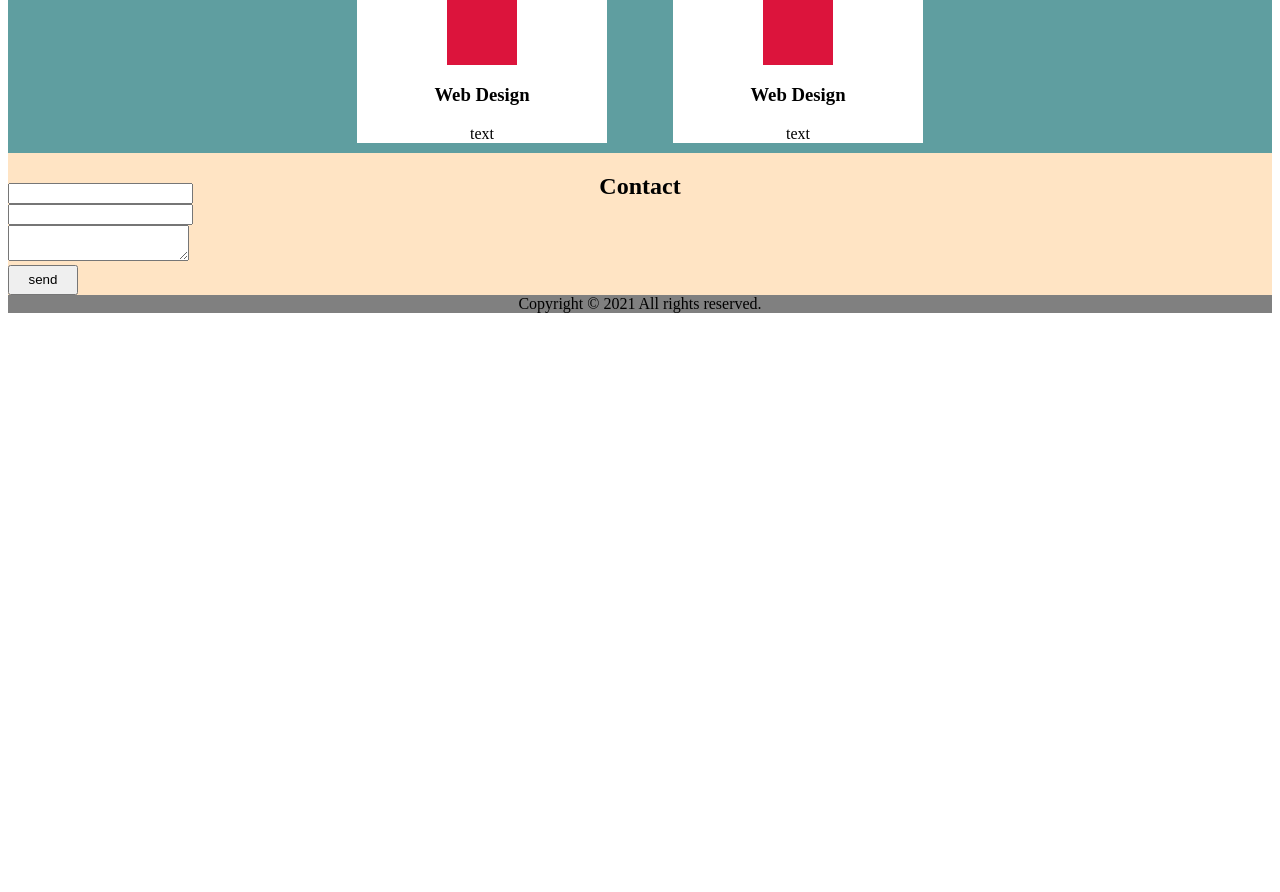
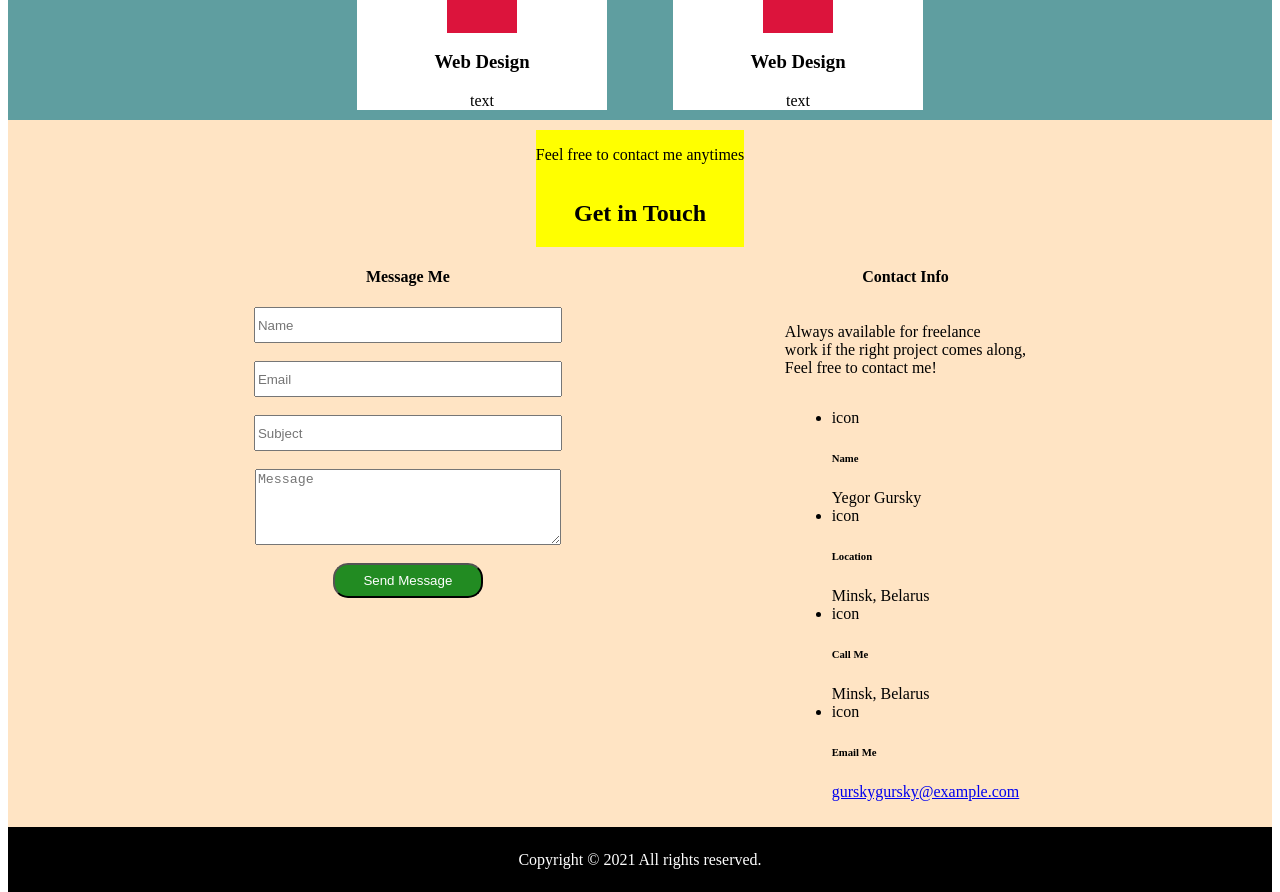
Before and after one commit to gurskygursky/portfolio, a React (Create React App) app: page / in a window 1280 px wide. Shown: the part 960-1852 px from the top of the page. Before the commit the page ends 1273 px from the top, so only its background shows below. Built offline with nearby package versions, Linux system fonts and the light colour scheme.

Commit message:
refactoring layout about, contacts, footer

```diff
--- a/src/components/About/About.js
+++ b/src/components/About/About.js
@@ -24,7 +24,6 @@ export const About = () => {
                     </div>
                     <div className={style.contentContact}>
                         <address className={style.contactInfo}>
-                                <div className={style.row}>
                                 <div className={style.singleInfo}>
                                     <span>Name:</span>
                                     <p>Yegor Gursky</p>
@@ -32,16 +31,12 @@ export const About = () => {
                                 <div className={style.singleInfo}><span>Age:</span>
                                     <p>29</p>
                             </div>
-                                </div>
-                                <div className={style.row}>
-
                                 <div className={style.singleInfo}>
                                     <span>Email:</span>
                                     <p><a href="mailto:gurskygursky@example.com">gurskygursky@example.com</a></p>
                                 </div>
                                 <div className={style.singleInfo}><span>From:</span>
                                     <p>Minsk, Belarus</p>
-                                    </div>
                                 </div>
                         </address>
                     </div>
--- a/src/components/About/About.module.css
+++ b/src/components/About/About.module.css
@@ -1,15 +1,19 @@
 .content {
     background-color: cornflowerblue;
-    height: 100vh;
+    height: max-content;
     display: flex;
     align-items: center;
+    align-content: center;
     flex-flow: column;
-    justify-content: space-evenly;
 }
+
 .sectionHeading {
     display: flex;
     flex-flow: column;
+    align-items: center;
     align-content: center;
+    background-color: yellow;
+
 }
 
 .sectionDescription {
@@ -26,17 +30,19 @@
     display: flex;
     align-items: center;
     flex-flow: row;
-    justify-content: space-evenly;
+    justify-content: space-between;
+}
 
+.infoImg {
+    background-color: white;
+    width: 300px;
+    height: 300px;
 }
-.infoImg {
-    background-color: darkslategrey;
 
-
-}
 .img {
 
 }
+
 .contentBlock {
 
 }
@@ -59,6 +65,7 @@
 .contentDescription {
 
 }
+
 .contentContact {
 
     font-size: 15px;
--- a/src/components/Contacts/Contacts.js
+++ b/src/components/Contacts/Contacts.js
@@ -4,16 +4,70 @@ import style from './Contacts.module.css';
 export const Contacts = () => {
     return (
         <div className={style.container}>
-            <div className={style.header}>
-                <h2>Contact</h2>
+            <div className={style.sectionHeader}>
+                <p>Feel free to contact me anytimes</p>
+                <h2>Get in Touch</h2>
             </div>
-            <form>
+            <div className={style.sectionContactsForm}>
+                <form className={style.messageForm}>
+                    <h4>Message Me</h4>
+                    <input className={style.input} type={'text'} placeholder={'Name'}/><br/>
+                    <input className={style.input} type={'email'} placeholder={'Email'}/><br/>
+                    <input className={style.input} type={'text'} placeholder={'Subject'}/><br/>
+                    <textarea className={style.textarea} placeholder={'Message'}/><br/>
+                    <button className={style.button}>Send Message</button>
+                </form>
+                <div className={style.sectionContactsInfo}>
+                    <h4>Contact Info</h4>
+                    <p>Always available for freelance<br/>
+                        work if the right project comes along,<br/>
+                        Feel free to contact me!<br/>
+                    </p>
+                    <ul>
+                        <li>
+                            <div>
+                                <span>icon</span>
+                                <div>
+                                    <h6>Name</h6>
+                                    <span>Yegor Gursky</span>
+                                </div>
+                            </div>
+                        </li>
+                        <li>
+                            <div>
+                                <span>icon</span>
+                                <div>
+                                    <h6>Location</h6>
+                                    <span>Minsk, Belarus</span>
+                                </div>
+                            </div>
+                        </li>
+                        <li>
+                            <div>
+                                <span>icon</span>
+                                <div>
+                                    <h6>Call Me</h6>
+                                    <span>Minsk, Belarus</span>
+                                </div>
+                            </div>
+                        </li>
+                        <li>
+                            <div>
+                                <span>icon</span>
+                                <div>
+                                    <h6>Email Me</h6>
+                                    <span>
+                                        <a href="mailto:gurskygursky@example.com">
+                                            gurskygursky@example.com
+                                        </a>
+                                    </span>
+                                </div>
+                            </div>
+                        </li>
+                    </ul>
+                </div>
+            </div>
+        </div>
 
-                <input/><br/>
-                <input/><br/>
-                <textarea/><br/>
-            </form>
-            <button className={style.button}>send </button>
-        </div>
     );
 }
--- a/src/components/Contacts/Contacts.module.css
+++ b/src/components/Contacts/Contacts.module.css
@@ -1,16 +1,61 @@
 .container {
-    height: 100vh;
+    display: flex;
+    flex-direction: column;
+    align-items: center;
+    align-content: center;
     background: bisque;
+    padding: 10px;
+    height: max-content;
+
+}
+
+.sectionContactsForm {
+    width: 80%;
+    display: flex;
+    flex-flow: row;
+    align-items: start;
+    align-content: center;
+    justify-content: space-around;
+    flex-wrap: wrap;
+
 }
 
 .button {
-    width: 70px;
-    height: 30px;
-
+    width: 150px;
+    height: 35px;
+    border-radius: 15px;
+    background-color: forestgreen;
+    color: white;
 }
 
-.header {
+.messageForm {
     display: flex;
+    flex-flow: column;
+    align-items: center;
+    align-content: center;
+}
+
+.textarea {
+    height: 70px;
+    width: 300px;
+}
+
+.input {
     height: 30px;
-    justify-content: center;
+    width: 300px;
 }
+
+.sectionHeader {
+    background-color: yellow;
+    display: flex;
+    flex-flow: column;
+    align-items: center;
+    align-content: center;
+}
+
+.sectionContactsInfo {
+    display: flex;
+    flex-flow: column;
+    align-items: center;
+    align-content: center;
+}
--- a/src/components/Footer/Footer.module.css
+++ b/src/components/Footer/Footer.module.css
@@ -1,7 +1,13 @@
 .container {
-    background-color: gray;
-    height: max-content;
+    background-color: black;
+    min-height: 45px;
     display: flex;
     flex-flow: row;
     justify-content: space-around;
+    align-items: center;
+    align-content: center;
+    padding: 10px;
 }
+.text {
+    color: white;
+}
```
Lines whose indentation alone changed are shown as unchanged.
